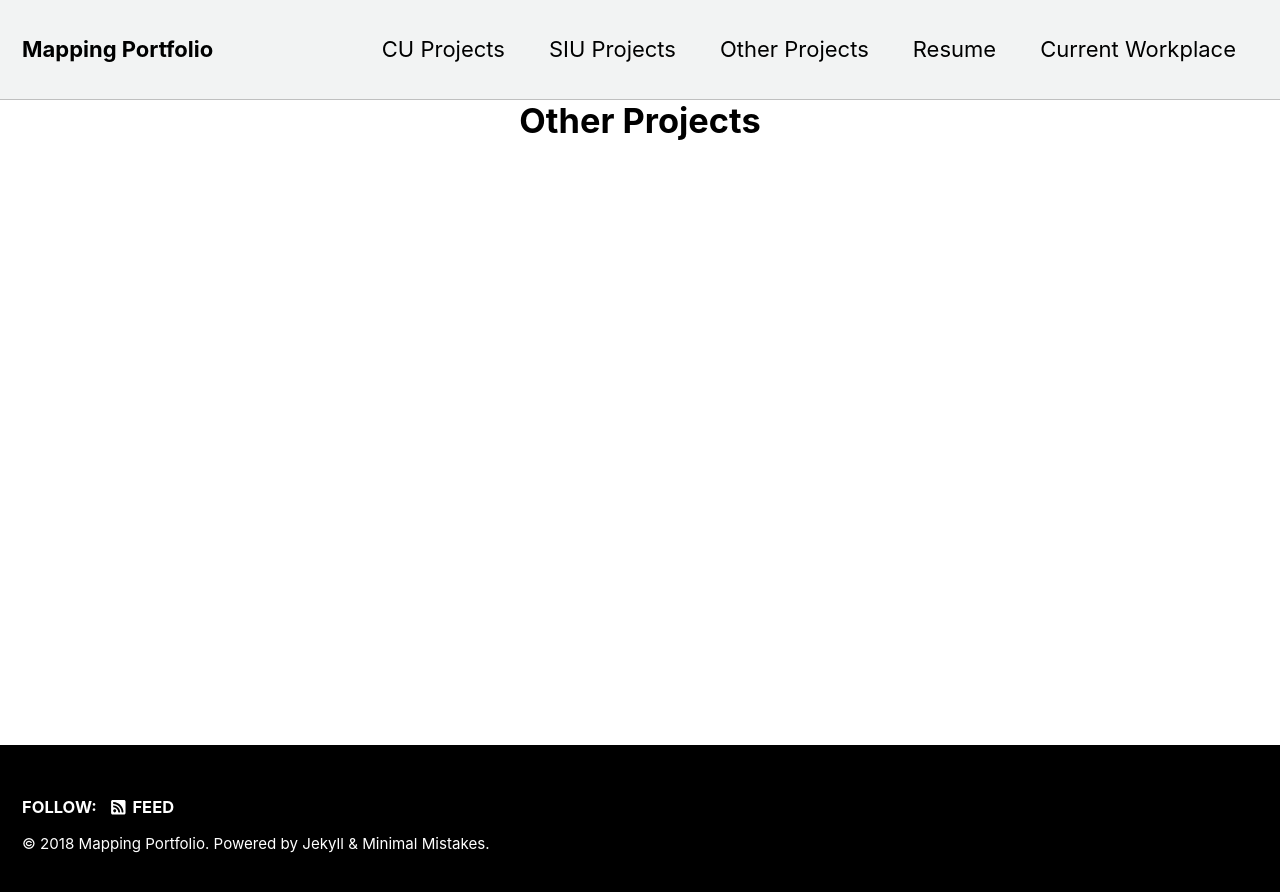
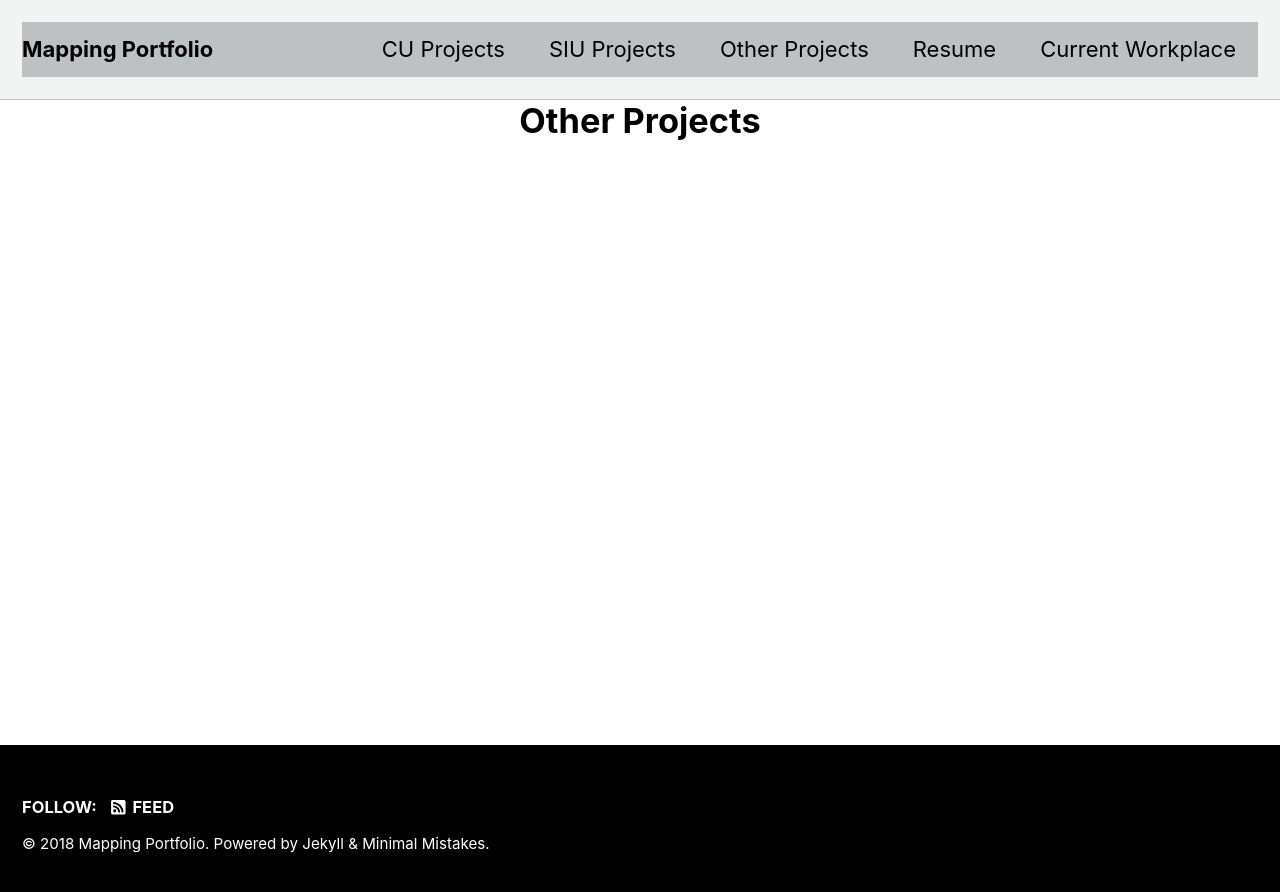
Before and after one commit to WilliamsTravis/WilliamsTravis.github.io, a Jekyll site: the page built from _pages/other-page.html, in a window 1280 px wide. Shown: the top 892 px of the page. Built offline with Jekyll 4.4.1, drawn with Linux system fonts in a browser that asks for light colours; nearby versions of some CDN libraries.

Commit message:
Update _navigation.scss

```diff
--- a/_sass/minimal-mistakes/_navigation.scss
+++ b/_sass/minimal-mistakes/_navigation.scss
@@ -180,7 +180,7 @@
   -webkit-box-align: center;
   align-items: center;
   /*background: $background-color;*/
-  background: $lighter-gray;
+  background: $light-gray;
 
 
   a {
@@ -205,7 +205,7 @@
     border: 0;
     outline: none;
     color: #1d232d;
-    background-color: #436aa8;
+    background-color: #fff;
     cursor: pointer;
   }
 
```
